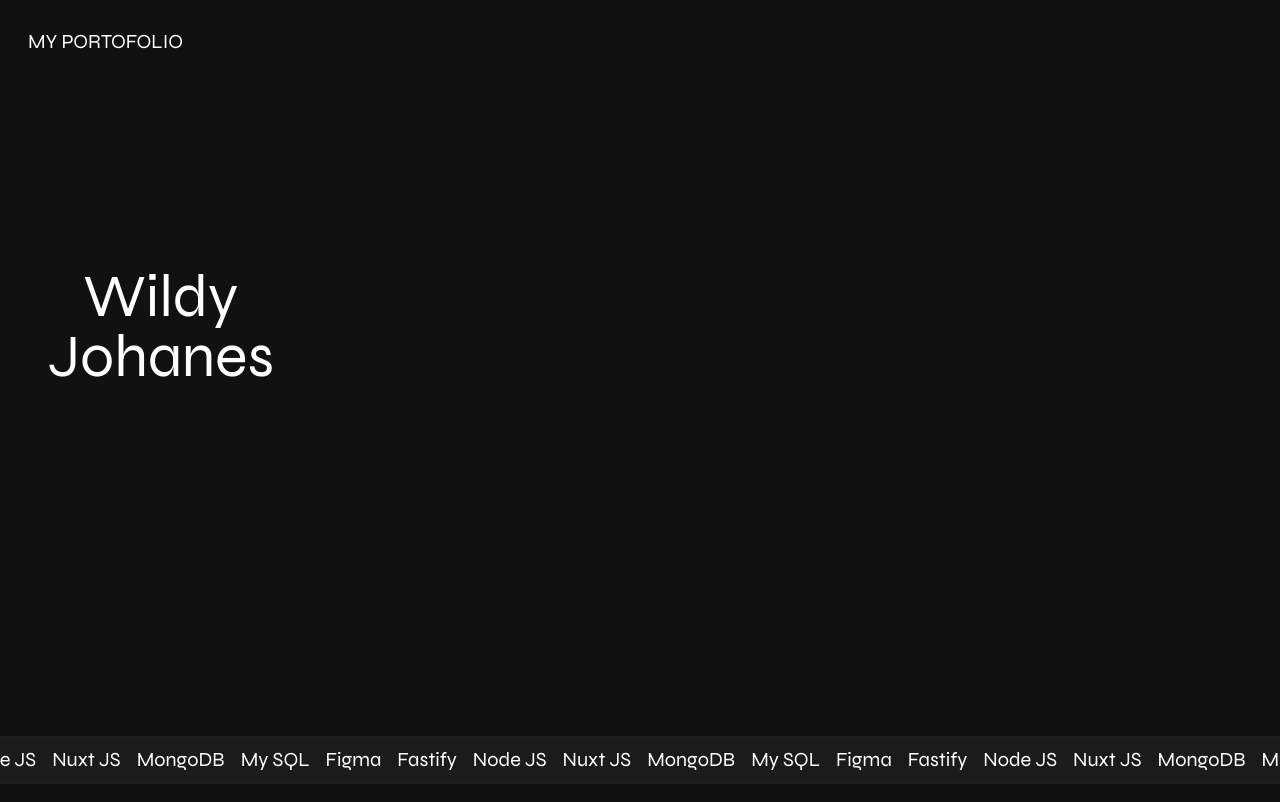
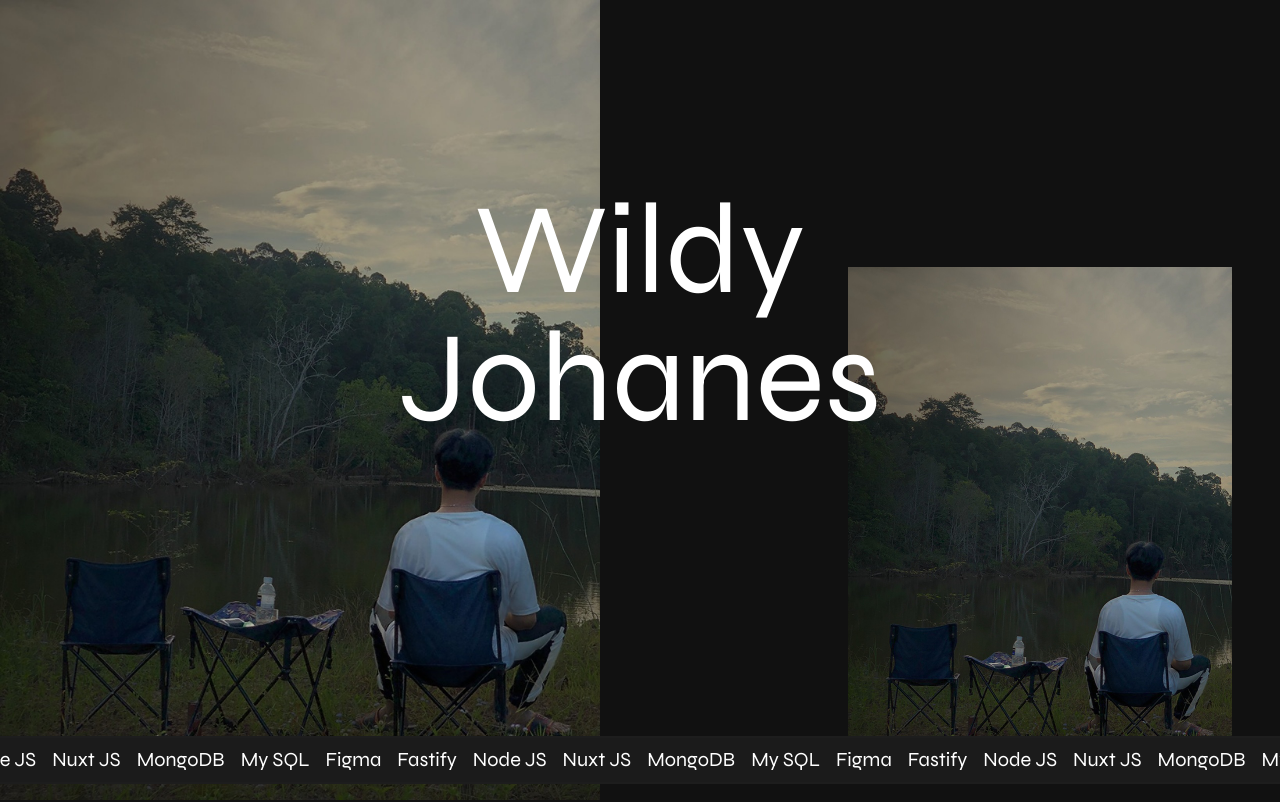
Before and after one commit to wildy13/wildy, a Nuxt app: page / in a window 1280 px wide. Shown: the top 802 px of the page. Built offline with nearby package versions, Linux system fonts and the light colour scheme.

Commit message:
refactor(index): refactor background

```diff
--- a/components/index/index.vue
+++ b/components/index/index.vue
@@ -1,5 +1,5 @@
 <script setup>
-import { useMouseInElement } from '@vueuse/core'
+import { useMouseInElement   } from '@vueuse/core'
 
 const name = ref(null);
 const title1 = ref(null);
@@ -11,7 +11,7 @@ onMounted(() => {
         let lastScrollTop = 0;
 
         if (name.value) {
-            name.value.style.marginTop = value / 2 + 'px';
+            name.value.style.marginTop = value / 3 + 'px';
             if (value > lastScrollTop) {
                 name.value.classList.add('opacity-75');
                 name.value.classList.remove('opacity-100');
@@ -49,12 +49,14 @@ const cardTransform = computed(() => {
 
 <template>
     <div class="min-h-screen w-full bg-[#111111]">
-        <Navbar />
-        <section class="relative h-screen">
-            <div class="flex justify-center md:justify-start absolute top-1/3 w-full px-12">
-                <div ref="name">
-                    <div class="text-6xl text-center">Wildy</div>
-                    <div class="text-6xl text-justify">Johanes</div>
+        <section class="relative h-screen bg-no-repeat  bg-contain  bg-[url('/bg.jpeg')]">
+            <div class="flex justify-center md:justify-between absolute top-1/3 w-full px-12">
+                <div ref="name" class="absolute -top-20 left-0 z-50 w-full">
+                    <div class="text-6xl md:text-9xl text-center">Wildy</div>
+                    <div class="text-6xl md:text-9xl text-center">Johanes</div>
+                </div>
+                <div class="relative md:flex justify-end right-0 hidden  w-full ">
+                    <img src="/bg.jpeg" class="w-96">
                 </div>
             </div>
 
--- a/components/navbar/index.vue
+++ /dev/null
@@ -1,5 +0,0 @@
-<template>
-    <div  class="fixed top-0  left-0 w-full z-50 px-7 py-7 bg-[#111111]">
-        <div  class="text-xl">MY PORTOFOLIO</div>
-    </div>
-</template>
```
Also changed, not shown: public/bg.jpeg (added).
